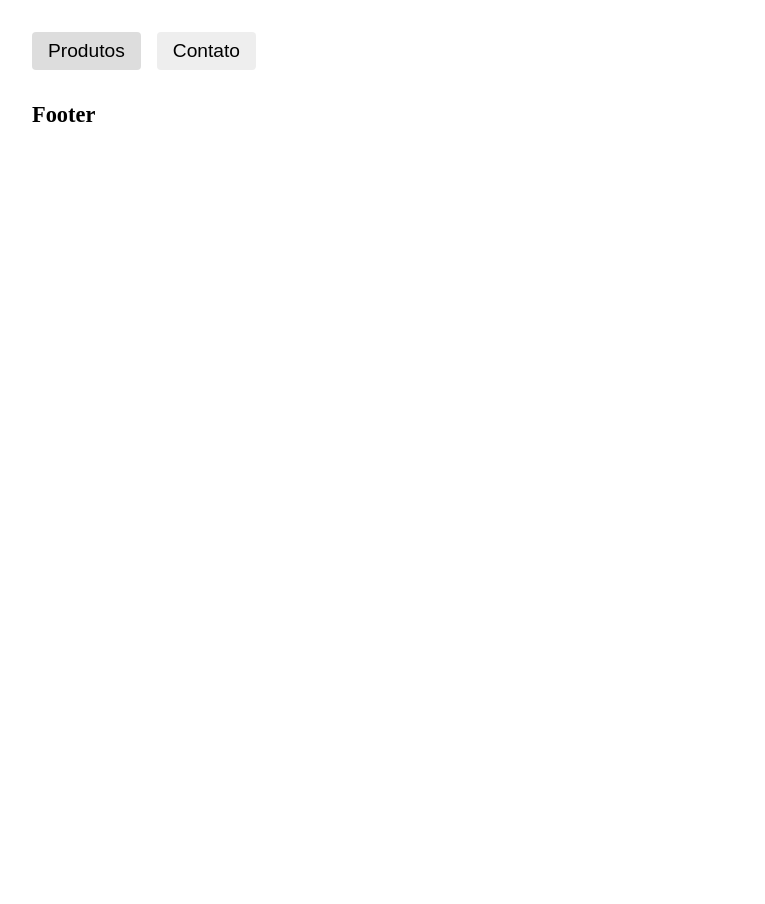
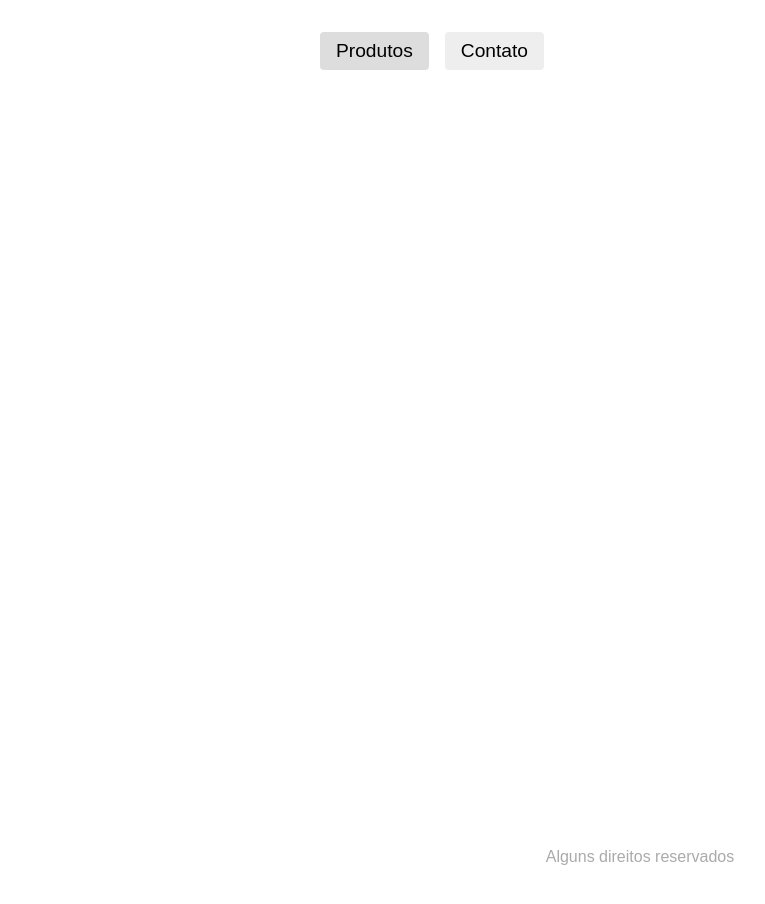
Before and after one commit to GabeGreison/reactApp, a React (Create React App) app in the folder meuapp/: page / in a window 1280 px wide. Shown: the top 904 px of the page, without its empty margins (0-765 px from the left). Before the commit the page ends 800 px from the top, so only its background shows below. Built offline with nearby package versions, Linux system fonts and the light colour scheme; no server answers.

Commit message:
router exercise

```diff
--- a/meuapp/src/App.css
+++ b/meuapp/src/App.css
@@ -28,3 +28,31 @@
     opacity: initial;
   }
 }
+
+.App {
+  display: flex;
+  flex-direction: column;
+  max-width: 40rem;
+  margin: 0 auto;
+  min-height: calc(100vh + 10rem);
+}
+
+.content {
+  flex: 1;
+  font-size: large;
+}
+
+.loading {
+  width: 20px;
+  height: 20px;
+  border-radius: 50%;
+  border: 10px solid #ccc;
+  border-right-color: transparent;
+  animation: loading 1s infinite;
+}
+
+@keyframes loading {
+  to {
+    transform: rotate(360deg);
+  }
+}
--- a/meuapp/src/App.js
+++ b/meuapp/src/App.js
@@ -19,7 +19,6 @@
             <Route path="contato" element={<Contato />} />
           </Routes>
         </div>
-
         <Footer />
       </BrowserRouter>
     </div>
--- a/meuapp/src/Components/Footer.js
+++ b/meuapp/src/Components/Footer.js
@@ -4,7 +4,7 @@
 const Footer = () => {
   return (
     <footer className={styles.footer}>
-      <h1>Footer</h1>
+      <p>Alguns direitos reservados</p>
     </footer>
   );
 };
--- a/meuapp/src/Components/Footer.module.css
+++ b/meuapp/src/Components/Footer.module.css
@@ -0,0 +1,8 @@
+.footer {
+  text-align: center;
+  font-family: Arial, Helvetica, sans-serif;
+  color: #aaa;
+  height: 10rem;
+  padding-top: 5rem;
+  box-sizing: 5rem;
+}
--- a/meuapp/src/Components/Produto.js
+++ b/meuapp/src/Components/Produto.js
@@ -25,7 +25,7 @@
     fetchProduto(`https://ranekapi.origamid.dev/json/api/produto/${id}`);
   }, [id]);
 
-  if (loading) return <div>Carregando</div>;
+  if (loading) return <div className="loading"></div>;
   if (error) return <p>{error}</p>;
   if (produto === null) return null;
   return (
@@ -34,13 +34,16 @@
         title={`Ranek  | ${produto.nome}`}
         description={`Ranek  | ${produto.nome}`}
       />
-      {produto.fotos.map((foto) => (
-        <img key={foto.src} src={foto.src} alt={foto.titulo} />
-      ))}
+      <div>
+        {produto.fotos.map((foto) => (
+          <img key={foto.src} src={foto.src} alt={foto.titulo} />
+        ))}
+      </div>
+
       <div>
         <h1>{produto.nome}</h1>
         <span className={styles.preco}>R$ {produto.preco}</span>
-        <p>{produto.descricao}</p>
+        <p className={styles.descricao}>{produto.descricao}</p>
       </div>
     </section>
   );
--- a/meuapp/src/Components/Produto.module.css
+++ b/meuapp/src/Components/Produto.module.css
@@ -0,0 +1,23 @@
+.produto {
+  display: grid;
+  grid-template-columns: 1fr 1fr;
+  gap: 2rem;
+}
+
+.produto img {
+  margin-bottom: 2rem;
+}
+
+.preco {
+  padding: 0.5rem;
+  background: #91fb5d;
+  color: #017e01;
+  font-family: Arial, Helvetica, sans-serif;
+  border-radius: 4px;
+}
+
+.descricao {
+  font-family: Arial, Helvetica, sans-serif;
+  font-size: 1.2rem;
+  line-height: 1.2;
+}
```
